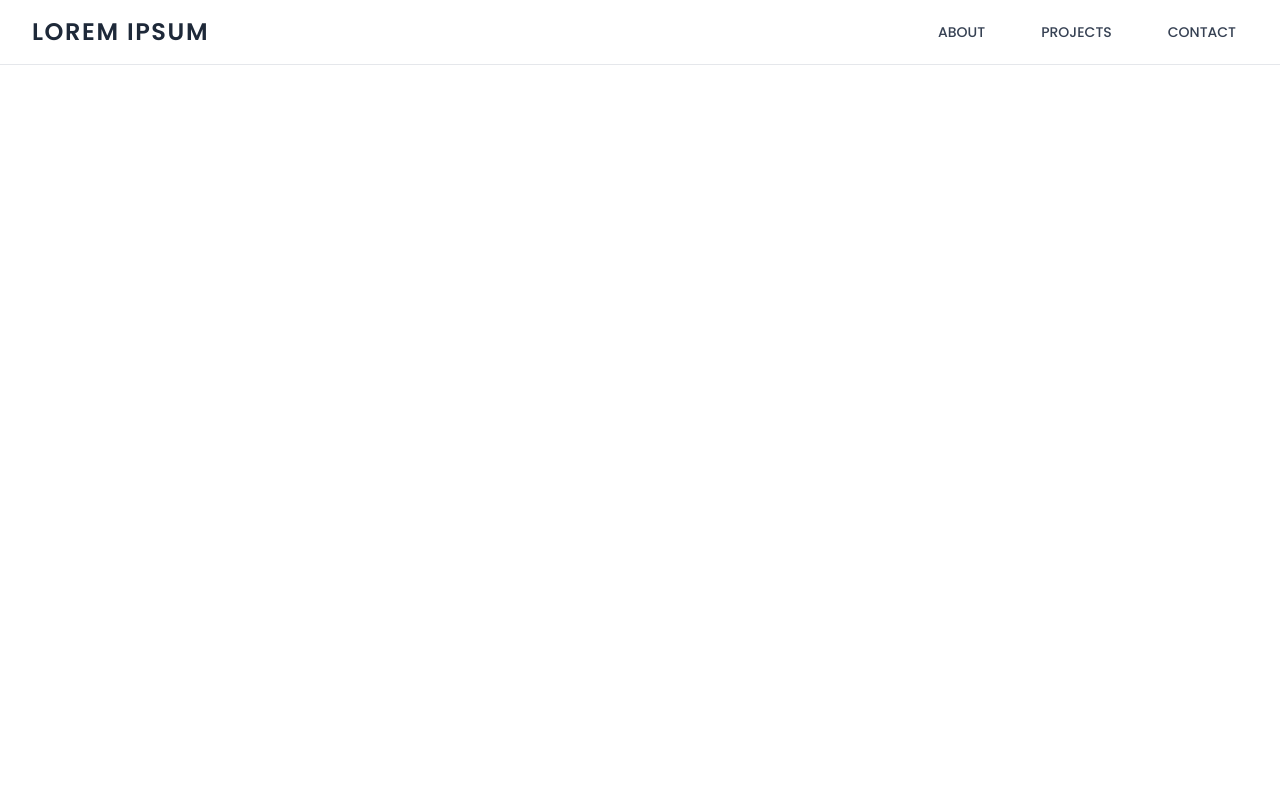
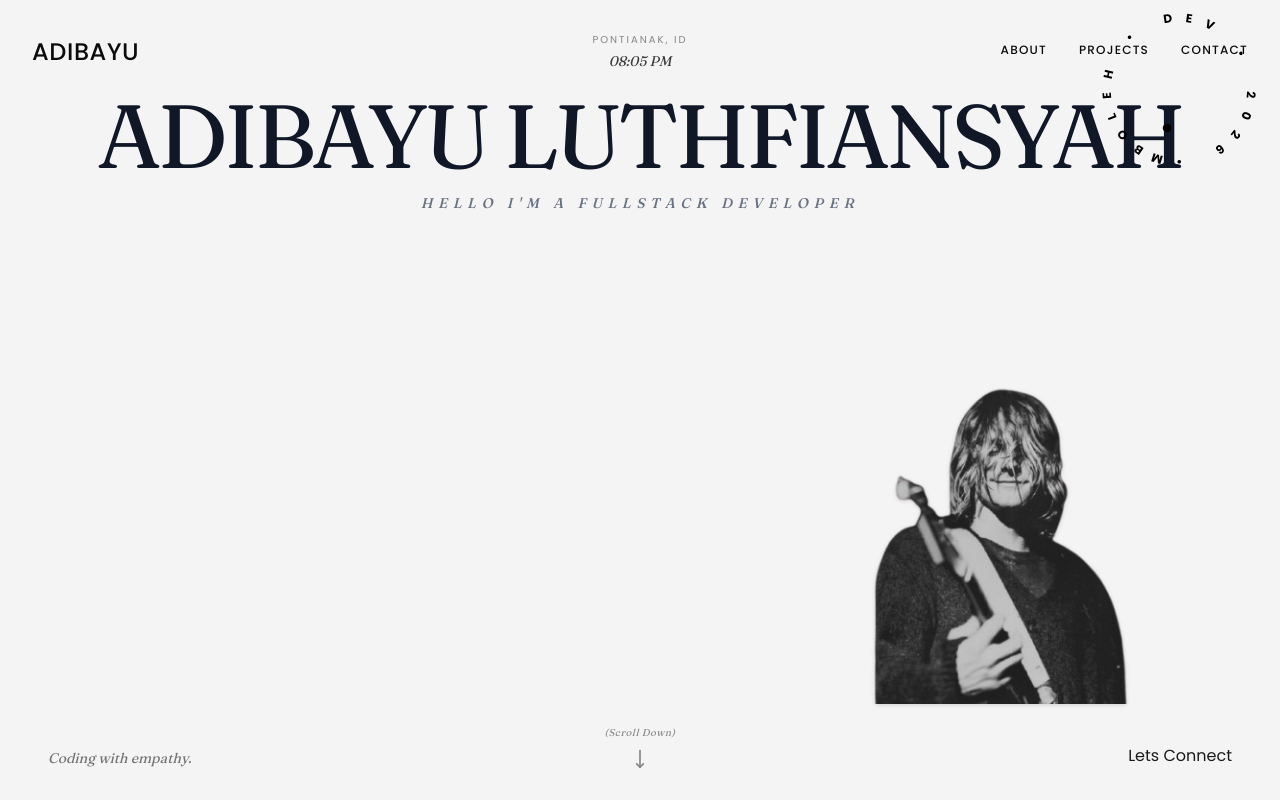
Before and after one commit to Adibayuluthfiansyah/porto, a Next.js app: page / in a window 1280 px wide. Built offline with nearby package versions, Linux system fonts and the light colour scheme.

Commit message:
refactor: create navbar and hero

```diff
--- a/app/globals.css
+++ b/app/globals.css
@@ -9,6 +9,7 @@
 
   --font-sans: var(--font-poppins);
   --font-serif: var(--font-fraunces);
+  --font-display: var(--font-cormorant);
   --color-sidebar-ring: var(--sidebar-ring);
   --color-sidebar-border: var(--sidebar-border);
   --color-sidebar-accent-foreground: var(--sidebar-accent-foreground);
@@ -48,8 +49,7 @@
 }
 
 body {
-  font-family: var(--font-poppins), system-ui, sans-serif;
-
+  font-family: var(--font-poppins), system-ui, sans-serif, var(--font-fraunces), var(--font-cormorant);
 }
 
 :root {
--- a/app/layout.tsx
+++ b/app/layout.tsx
@@ -1,16 +1,25 @@
 import type { Metadata } from "next";
-import { Poppins, Fraunces } from "next/font/google";
+import { Poppins, Fraunces, Cormorant_Garamond } from "next/font/google";
 import "./globals.css";
 
 const poppins = Poppins({
   subsets: ["latin"],
   weight: ["300", "400", "500", "600", "700"],
   variable: "--font-poppins",
+  display: "swap",
 });
 
 const fraunces = Fraunces({
   subsets: ["latin"],
   variable: "--font-fraunces",
+  display: "swap",
+});
+
+const cormorant = Cormorant_Garamond({
+  subsets: ["latin"],
+  weight: ["300", "400", "500", "600", "700"],
+  variable: "--font-cormorant",
+  display: "swap",
 });
 
 export const metadata: Metadata = {
@@ -25,7 +34,9 @@ export default function RootLayout({
 }>) {
   return (
     <html lang="en">
-      <body className={`${poppins.variable} ${fraunces.variable} antialiased`}>
+      <body
+        className={`${poppins.variable} ${fraunces.variable} ${cormorant.variable} antialiased`}
+      >
         {children}
       </body>
     </html>
--- a/app/navbar/page.tsx
+++ b/app/navbar/page.tsx
@@ -1,79 +1,143 @@
 "use client";
-import { useState } from "react";
+
+import { motion, AnimatePresence, Variants } from "framer-motion";
+import { useState, useEffect } from "react";
 import Link from "next/link";
 import { Menu, X } from "lucide-react";
 
 export default function Navbar() {
+  const [time, setTime] = useState("");
   const [isOpen, setIsOpen] = useState(false);
+
+  useEffect(() => {
+    const updateTime = () => {
+      const now = new Date();
+      setTime(
+        now.toLocaleTimeString("en-US", { hour: "2-digit", minute: "2-digit" }),
+      );
+    };
+    updateTime();
+    const interval = setInterval(updateTime, 1000);
+    return () => clearInterval(interval);
+  }, []);
+
+  const navVariants: Variants = {
+    hidden: { y: -100, opacity: 0 },
+    visible: {
+      y: 0,
+      opacity: 1,
+      transition: { duration: 0.8, ease: "easeOut" },
+    },
+  };
+
+  const mobileMenuVariants: Variants = {
+    closed: { height: 0, opacity: 0 },
+    open: {
+      height: "100vh",
+      opacity: 1,
+      transition: { duration: 0.5, ease: [0.22, 1, 0.36, 1] },
+    },
+  };
+
   return (
-    <header className="fixed w-full z-50 bg-white/80 backdrop-blur-md border-b border-gray-200">
-      <nav className="max-w-7xl mx-auto px-4 sm:px-6 lg:px-8 text-black">
-        <div className="flex justify-between h-16 items-center">
-          <div className="flex shrink-0 items-center tracking-widest">
+    <motion.header
+      initial="hidden"
+      animate="visible"
+      variants={navVariants}
+      className="fixed top-0 w-full z-50 bg-transparent mix-blend-difference text-white px-4 py-6 md:px-8 md:py-8"
+    >
+      <nav className="w-full grid grid-cols-2 md:grid-cols-3 items-center">
+        {/* LOGO */}
+        <div className="flex shrink-0 items-center tracking-widest justify-start">
           <Link
             href="/"
-              className="text-2xl font-semibold font-sans text-gray-800"
+            className="text-2xl font-medium font-sans tracking-wide uppercase"
           >
-              LOREM IPSUM
+            ADIBAYU
           </Link>
         </div>
+
+        {/* TIME & LOCATION */}
+        <div className="hidden md:flex flex-col items-center justify-center gap-1 text-center opacity-80">
+          <span className="font-sans text-[10px] uppercase tracking-[0.2em] opacity-60">
+            Pontianak, ID
+          </span>
+          <span className="font-serif italic text-sm">{time}</span>
+        </div>
+
+        {/* MENU */}
+        <div className="flex justify-end items-center">
           <div className="hidden md:flex space-x-8 items-center">
+            {["ABOUT", "PROJECTS", "CONTACT"].map((item) => (
               <Link
-              href="/about"
-              className="text-gray-700 hover:text-gray-900 px-3 py-2 rounded-md text-sm font-medium"
+                key={item}
+                href={`/${item.toLowerCase()}`}
+                className="group relative overflow-hidden h-5"
               >
-              ABOUT
+                <span className="block font-sans text-xs font-medium uppercase tracking-[0.1em] group-hover:-translate-y-full transition-transform duration-300">
+                  {item}
+                </span>
+                <span className="absolute top-full left-0 block font-sans text-xs font-medium uppercase tracking-[0.1em] group-hover:-translate-y-full transition-transform duration-300">
+                  {item}
+                </span>
               </Link>
-            <Link
-              href="/projects"
-              className="text-gray-700 hover:text-gray-900 px-3 py-2 rounded-md text-sm font-medium"
-            >
-              PROJECTS
-            </Link>
-            <Link
-              href="/contact"
-              className="text-gray-700 hover:text-gray-900 px-3 py-2 rounded-md text-sm font-medium"
-            >
-              CONTACT
-            </Link>
+            ))}
           </div>
+
+          {/* MOBILE HAMBURGER BUTTON */}
           <div className="md:hidden flex items-center">
             <button
               onClick={() => setIsOpen(!isOpen)}
               type="button"
-              className="inline-flex items-center justify-center p-2 rounded-md text-gray-700 hover:text-blue-600 hover:bg-gray-100 focus:outline-none"
+              className="inline-flex items-center justify-center p-2 focus:outline-none transition-colors"
             >
               <span className="sr-only">Open main menu</span>
-              {isOpen ? <X size={24} /> : <Menu size={24} />}
+              {isOpen ? <X size={28} /> : <Menu size={28} />}
             </button>
           </div>
         </div>
+      </nav>
 
+      {/* MOBILE MENU DROPDOWN (FULLSCREEN STYLE) */}
+      <AnimatePresence>
         {isOpen && (
-          <div className="md:hidden">
-            <div className="px-2 pt-2 pb-3 space-y-1 sm:px-3">
+          <motion.div
+            initial="closed"
+            animate="open"
+            exit="closed"
+            variants={mobileMenuVariants}
+            style={{ mixBlendMode: "normal" }}
+            className="fixed inset-0 top-0 left-0 w-full bg-[#0a0a0a] text-white z-[60] flex flex-col justify-center items-center md:hidden"
+          >
+            <button
+              onClick={() => setIsOpen(false)}
+              className="absolute top-6 right-4 p-2"
+            >
+              <X size={32} />
+            </button>
+
+            <div className="flex flex-col gap-8 text-center">
+              {["ABOUT", "PROJECTS", "CONTACT"].map((item) => (
                 <Link
-                href="/about"
-                className="block text-gray-700 hover:text-gray-900 px-3 py-2 rounded-md text-base font-medium"
+                  key={item}
+                  href={`/${item.toLowerCase()}`}
+                  onClick={() => setIsOpen(false)}
+                  className="font-serif text-4xl italic hover:text-gray-400 transition-colors"
                 >
-                ABOUT
+                  {item}
                 </Link>
-              <Link
-                href="/projects"
-                className="block text-gray-700 hover:text-gray-900 px-3 py-2 rounded-md text-base font-medium"
-              >
-                PROJECTS
-              </Link>
-              <Link
-                href="/contact"
-                className="block text-gray-700 hover:text-gray-900 px-3 py-2 rounded-md text-base font-medium"
-              >
-                CONTACT
-              </Link>
+              ))}
             </div>
+
+            <div className="absolute bottom-12 flex flex-col items-center gap-2 opacity-50">
+              <span className="text-[10px] uppercase tracking-widest">
+                Pontianak, ID
+              </span>
+              <span className="text-xs">{time}</span>
             </div>
+          </motion.div>
         )}
-      </nav>
-    </header>
+      </AnimatePresence>
+    </motion.header>
   );
 }
--- a/app/page.tsx
+++ b/app/page.tsx
@@ -1,9 +1,11 @@
+import Hero from "@/components/ui/Hero";
 import Navbar from "./navbar/page";
 
 export default function Home() {
   return (
     <>
       <Navbar />
+      <Hero />
     </>
   );
 }
--- a/components/ui/Hero.tsx
+++ b/components/ui/Hero.tsx
@@ -1,12 +1,181 @@
 "use client";
-import { motion } from "framer-motion";
-import { div } from "framer-motion/client";
+
+import {
+  motion,
+  useScroll,
+  useTransform,
+  useMotionValue,
+  useSpring,
+  Variants,
+} from "framer-motion";
+import { MoveDown } from "lucide-react";
 import Image from "next/image";
+import { useRef } from "react";
+
+const CircularText = ({ text = "MBOLEH • DEV • 2026 •", radius = 50 }) => {
+  const characters = text.split("");
+  return (
+    <motion.div
+      animate={{ rotate: 360 }}
+      transition={{ duration: 10, repeat: Infinity, ease: "linear" }}
+      className="relative flex items-center justify-center rounded-full w-24 h-24 md:w-32 md:h-32 bg-transparent"
+    >
+      {characters.map((char, i) => (
+        <span
+          key={i}
+          className="absolute text-[10px] md:text-xs font-bold uppercase tracking-widest text-black"
+          style={{
+            transform: `rotate(${i * (360 / characters.length)}deg) translate(0, -${radius}px)`,
+            transformOrigin: "bottom center",
+            height: `${radius}px`,
+            position: "absolute",
+            left: "50%",
+            top: "50%",
+            width: "10px",
+            marginLeft: "-5px",
+          }}
+        >
+          {char}
+        </span>
+      ))}
+      <div className="absolute inset-0 flex items-center justify-center">
+        <motion.div
+          animate={{ scale: [1, 1.2, 1] }}
+          transition={{ duration: 2, repeat: Infinity }}
+          className="w-2 h-2 bg-black rounded-full"
+        ></motion.div>
+      </div>
+    </motion.div>
+  );
+};
 
 export default function Hero() {
+  const containerRef = useRef(null);
+  const { scrollYProgress } = useScroll({
+    target: containerRef,
+    offset: ["start start", "end start"],
+  });
+
+  const yImage = useTransform(scrollYProgress, [0, 1], [0, -80]);
+
+  const x = useMotionValue(0);
+  const y = useMotionValue(0);
+  const mouseX = useSpring(x, { stiffness: 40, damping: 30 });
+  const mouseY = useSpring(y, { stiffness: 40, damping: 30 });
+
+  function handleMouseMove(e: React.MouseEvent) {
+    const { clientX, clientY, currentTarget } = e;
+    const { width, height } = currentTarget.getBoundingClientRect();
+    x.set((clientX / width - 0.5) * 20);
+    y.set((clientY / height - 0.5) * 20);
+  }
+
+  const reveal: Variants = {
+    hidden: { y: "100%", opacity: 0 },
+    visible: {
+      y: "0%",
+      opacity: 1,
+      transition: {
+        duration: 1.2,
+        ease: [0.22, 1, 0.36, 1] as const,
+        delay: 0.2,
+      },
+    },
+  };
+
   return (
-    <div>
-      <h1>This is Hero Component</h1>
-    </div>
+    <section
+      ref={containerRef}
+      onMouseMove={handleMouseMove}
+      className="relative min-h-screen w-full bg-[#F4F4F4] text-[#1a1a1a] overflow-hidden flex flex-col items-center justify-start px-4 pt-24 pb-12"
+    >
+      <motion.div
+        style={{ y: yImage, x: mouseX, rotateY: mouseX }}
+        className="
+          absolute z-0
+          bottom-0 left-1/2 -translate-x-1/2 w-[90vw] h-[60vh]
+          md:top-[8%] md:right-[2%] md:left-auto md:translate-x-0 md:w-[40vw] md:h-[80vh]
+          pointer-events-none
+        "
+      >
+        <motion.div
+          initial={{ opacity: 0, scale: 0.95 }}
+          animate={{ opacity: 1, scale: 1 }}
+          transition={{ duration: 1.5, ease: "easeOut", delay: 0.2 }}
+          className="w-full h-full relative"
+        >
+          <Image
+            src="/hero.png"
+            alt="Adibayu Portrait"
+            fill
+            className="object-contain object-bottom md:object-center drop-shadow-sm"
+            priority
+          />
+        </motion.div>
+      </motion.div>
+
+      <motion.div
+        initial={{ opacity: 0, y: 30 }}
+        animate={{ opacity: 1, y: 0 }}
+        transition={{ duration: 0.8, ease: "easeOut" }}
+        className="text-center z-10 relative w-full flex flex-col items-center"
+      >
+        <div className="relative inline-block">
+          <h1 className="font-serif uppercase text-gray-900 text-center text-[2.5rem] sm:text-[3.2rem] md:text-[4.5rem] lg:text-[clamp(5.5rem,7vw,10rem)] leading-[0.9] tracking-[-0.04em]">
+            Adibayu luthfiansyah
+          </h1>
+
+          {/* ANIMASI PUTAR PUTAR*/}
+          <motion.div
+            initial={{ scale: 0, opacity: 0 }}
+            animate={{ scale: 1, opacity: 1 }}
+            transition={{ delay: 1, type: "spring" }}
+            className="absolute z-20
+                          -right-2 -top-4
+                          md:-right-12 md:-top-8"
+          >
+            <CircularText text="MBOLEH • DEV • 2026 •" radius={40} />
+          </motion.div>
+        </div>
+        <p className="mt-4 font-serif italic text-xs md:text-sm tracking-[0.4em] uppercase text-gray-500 font-medium">
+          {"Hello I'm a fullstack developer"}
+        </p>
+      </motion.div>
+
+      <div className="absolute bottom-8 left-0 w-full px-6 md:px-12 z-30 grid grid-cols-1 md:grid-cols-3 items-end gap-6 md:gap-0">
+        <div className="hidden md:block max-w-xs">
+          <motion.p
+            initial={{ opacity: 0 }}
+            animate={{ opacity: 1 }}
+            transition={{ delay: 1.4 }}
+            className="font-serif italic text-sm text-[#1a1a1a]/60"
+          >
+            {"Coding with empathy."}
+          </motion.p>
+        </div>
+        <div className="flex flex-col items-center justify-end order-3 md:order-2">
+          <motion.div
+            initial={{ opacity: 0 }}
+            animate={{ opacity: 1 }}
+            transition={{ delay: 1.5 }}
+            className="flex flex-col items-center gap-2"
+          >
+            <span className="font-serif italic text-[10px] opacity-50 tracking-wider">
+              (Scroll Down)
+            </span>
+            <motion.div
+              animate={{ y: [0, 6, 0] }}
+              transition={{ repeat: Infinity, duration: 1.8 }}
+              className="opacity-50"
+            >
+              <MoveDown size={20} />
+            </motion.div>
+          </motion.div>
+        </div>
+        <div className="flex justify-center md:justify-end order-2 md:order-3">
+          <h2>Lets Connect</h2>
+        </div>
+      </div>
+    </section>
   );
 }
```
Also changed, not shown: public/hero.png (added). Lines whose indentation alone changed are shown as unchanged.
